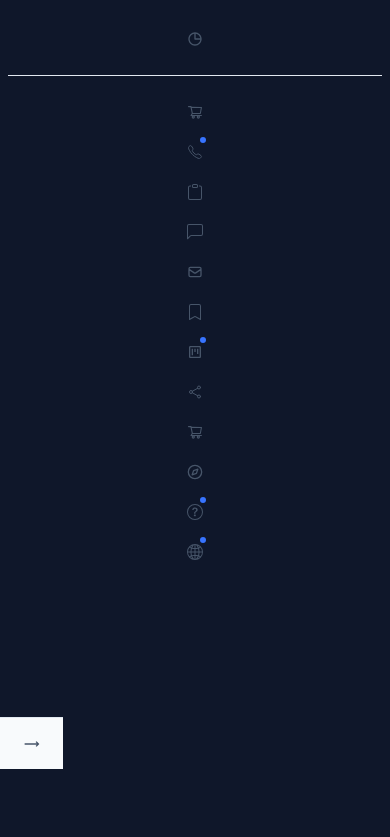
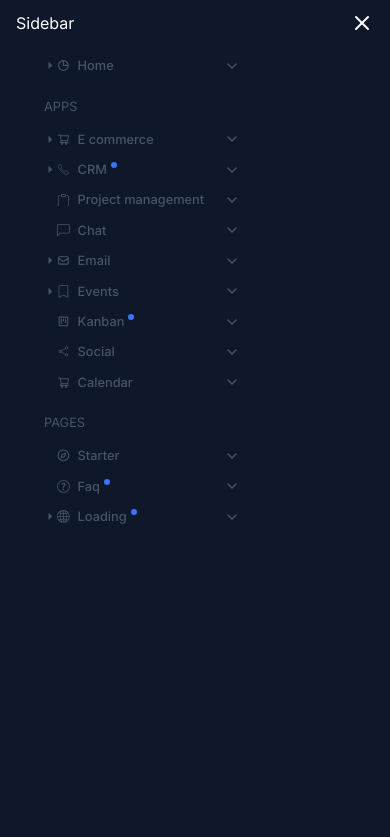
Before and after one commit to Toufiquer/tecmart-web-app, a Next.js app: page /global in a window 390 px wide. Shown: the part 1340-2177 px from the top of the page. Built offline with nearby package versions, Linux system fonts and the light colour scheme.

Commit message:
fix design bug

```diff
--- a/src/app/global/site-nav-layout.tsx
+++ b/src/app/global/site-nav-layout.tsx
@@ -12,12 +12,14 @@ import { useState } from "react";
 
 import Sidebar from "./site-nav/sidebar";
 import { ScrollArea } from "@/components/ui/scroll-area";
+import { IoSettingsOutline } from "react-icons/io5";
+import { X } from "lucide-react";
 
 const SiteNavLayout = () => {
   const [toggle, setToggle] = useState(false);
-  const handleToggle = () => {
-    setToggle((pre) => !pre);
-  };
+  const [mobileToggle, setMobileToggle] = useState(false);
+  const handleToggle = () => setToggle((pre) => !pre);
+  const handleMobileToggle = () => setMobileToggle((pre) => !pre);
   return (
     <main className="w-full min-h-screen">
       <div
@@ -25,8 +27,47 @@ const SiteNavLayout = () => {
           toggle ? "md:grid-cols-[253px_1fr]" : "md:grid-cols-[63px_1fr]"
         }`}
       >
-        <ScrollArea className="w-full h-screen">
-          <Sidebar toggle={toggle} handleToggle={handleToggle} />
+        <ScrollArea
+          className={`w-full block md:hidden ${
+            mobileToggle ? "h-[60px]" : "h-screen"
+          }`}
+        >
+          <div className="block md:hidden">
+            <div className="p-4 absolute w-full right-0">
+              {mobileToggle ? (
+                <div
+                  onClick={handleMobileToggle}
+                  className="w-full flex items-end justify-between"
+                >
+                  <p>Sidebar</p>
+                  <IoSettingsOutline className="w-[20px] h-[20px]" />
+                </div>
+              ) : (
+                <div className="min-h-screen w-full flex flex-col">
+                  <div
+                    onClick={handleMobileToggle}
+                    className="w-full flex items-end justify-between"
+                  >
+                    <p>Sidebar</p>
+                    <X />
+                  </div>
+                  <Sidebar
+                    toggle={true}
+                    handleToggle={handleToggle}
+                    toggleButton
+                  />
+                </div>
+              )}
+            </div>
+          </div>
+          <div className="hidden md:block">
+            <Sidebar toggle={toggle} handleToggle={handleToggle} />
+          </div>
+        </ScrollArea>
+        <ScrollArea className={`w-full h-screen hidden md:block`}>
+          <div className="hidden md:block">
+            <Sidebar toggle={toggle} handleToggle={handleToggle} />
+          </div>
         </ScrollArea>
 
         <div className="h-[calc(100vh_-_62px)] w-full border-l border-slate-200">
--- a/src/app/global/site-nav/sidebar-hover-item.tsx
+++ b/src/app/global/site-nav/sidebar-hover-item.tsx
@@ -88,7 +88,7 @@ const SidebarHoverItem = ({
           </div>
         </div>
       </HoverCardTrigger>
-      <HoverCardContent className=" -top-[45px] left-[43px] block animate-none rounded-lg p-0 py-2 text-[.8rem] md:absolute">
+      <HoverCardContent className=" -top-[45px] left-[30px] block animate-none rounded-lg p-0 py-2 text-[.8rem] md:absolute">
         {cardContent}
       </HoverCardContent>
     </HoverCard>
--- a/src/app/global/site-nav/sidebar.tsx
+++ b/src/app/global/site-nav/sidebar.tsx
@@ -29,9 +29,9 @@ import { ScrollArea } from "@/components/ui/scroll-area";
 const Sidebar = ({
   toggle,
   handleToggle,
-  isResizable = false,
+  toggleButton = false,
 }: {
-  isResizable?: boolean;
+  toggleButton?: boolean;
   toggle: boolean;
   handleToggle: () => void;
 }) => {
@@ -80,7 +80,7 @@ const Sidebar = ({
           )}
         </ScrollArea>
 
-        {!isResizable && (
+        {!toggleButton && (
           <>
             {toggle ? (
               <div
--- a/src/app/global/site-nav/site-nav.tsx
+++ b/src/app/global/site-nav/site-nav.tsx
@@ -19,7 +19,7 @@ const SiteNav = ({ isOpen = false }: { isOpen: boolean }) => {
   }, [isOpen]);
   return (
     <main>
-      <Sidebar toggle={toggle} handleToggle={handleToggle} isResizable={true} />
+      <Sidebar toggle={toggle} handleToggle={handleToggle} toggleButton={true} />
     </main>
   );
 };
```
